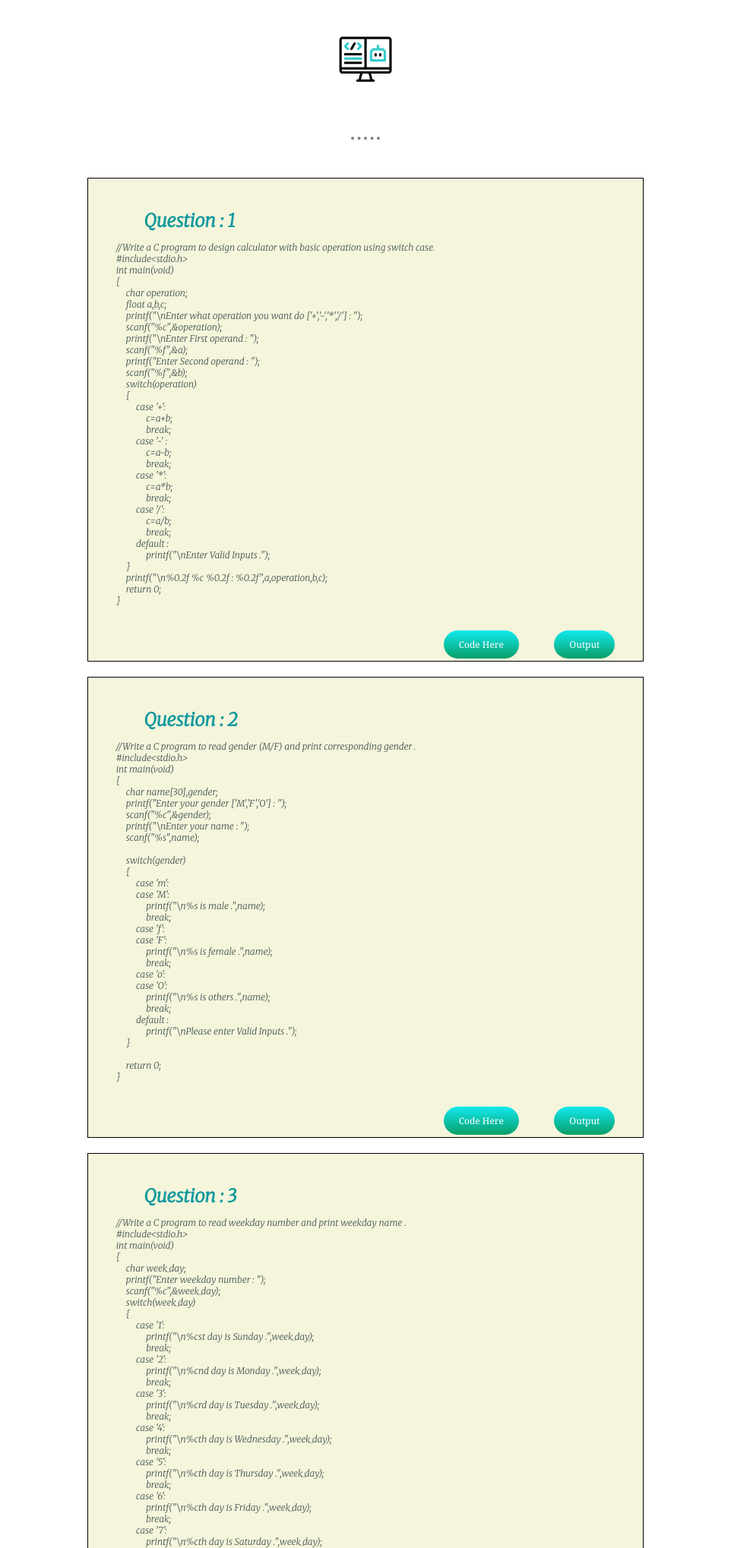
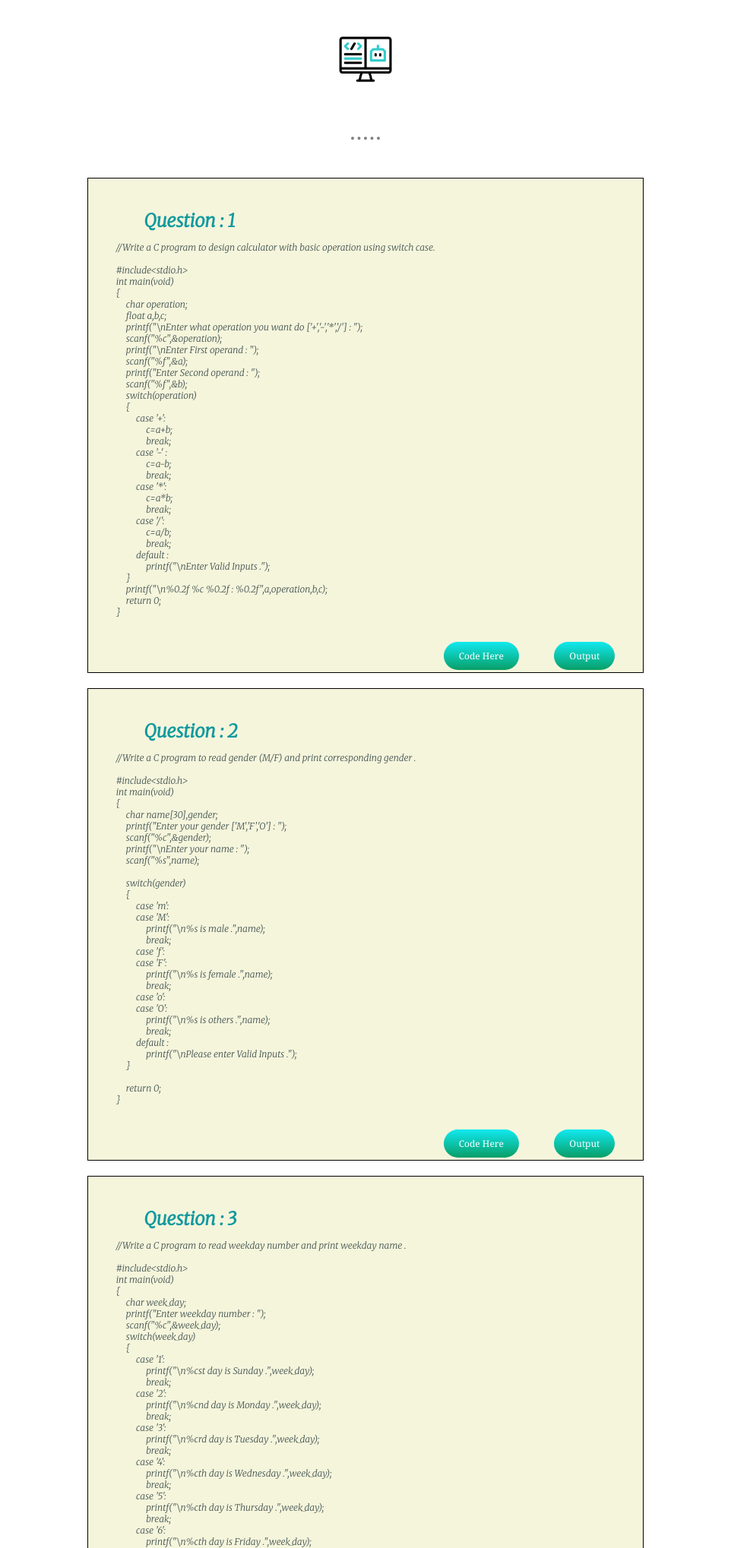
Before and after one commit to developer0311/programming-lab, a plain HTML site: page day-5.html in a window 1280 px wide. Shown: the part 522-2560 px from the top of the page at 76% size, without its empty margins (159-1121 px from the left). Drawn offline with Linux system fonts and the light colour scheme; a web font is replaced by a local one.

Commit message:
Update day-5.html

```diff
--- a/day-5.html
+++ b/day-5.html
@@ -25,7 +25,7 @@
             <hr>
             <div class="ans-row">
                 <h3>Question : 1</h3><br>
-                <p>//Write a C program to design calculator with basic operation using switch case.<br>
+                <p>//Write a C program to design calculator with basic operation using switch case.<br><br>
                     #include&#60stdio.h&#62<br>
                     int main(void)<br>
                     {<br>
@@ -63,7 +63,7 @@
 
             <div class="ans-row">
                 <h3>Question : 2</h3><br>
-                <p>//Write a C program to read gender (M/F) and print corresponding gender .<br>
+                <p>//Write a C program to read gender (M/F) and print corresponding gender .<br><br>
                     #include&#60stdio.h&#62<br>
                     int main(void)<br>
                     {<br>
@@ -98,7 +98,7 @@
             </div>
             <div class="ans-row">
                 <h3>Question : 3</h3><br>
-                <p>//Write a C program to read weekday number and print weekday name .<br>
+                <p>//Write a C program to read weekday number and print weekday name .<br><br>
                     #include&#60stdio.h&#62<br>
                     int main(void)<br>
                     {<br>
@@ -138,7 +138,7 @@
             </div>
             <div class="ans-row">
                 <h3>Question : 4</h3><br>
-                <p>//Given three points A(x_1,y_1), B(x_2,y_2), C(x_3,y_3) determine whether they are collinear , i.e lie on the same line .<br>
+                <p>//Given three points A(x_1,y_1), B(x_2,y_2), C(x_3,y_3) determine whether they are collinear , i.e lie on the same line .<br><br>
                     #include&#60stdio.h&#62<br>
                     int main(void)<br>
                     {<br>
```
